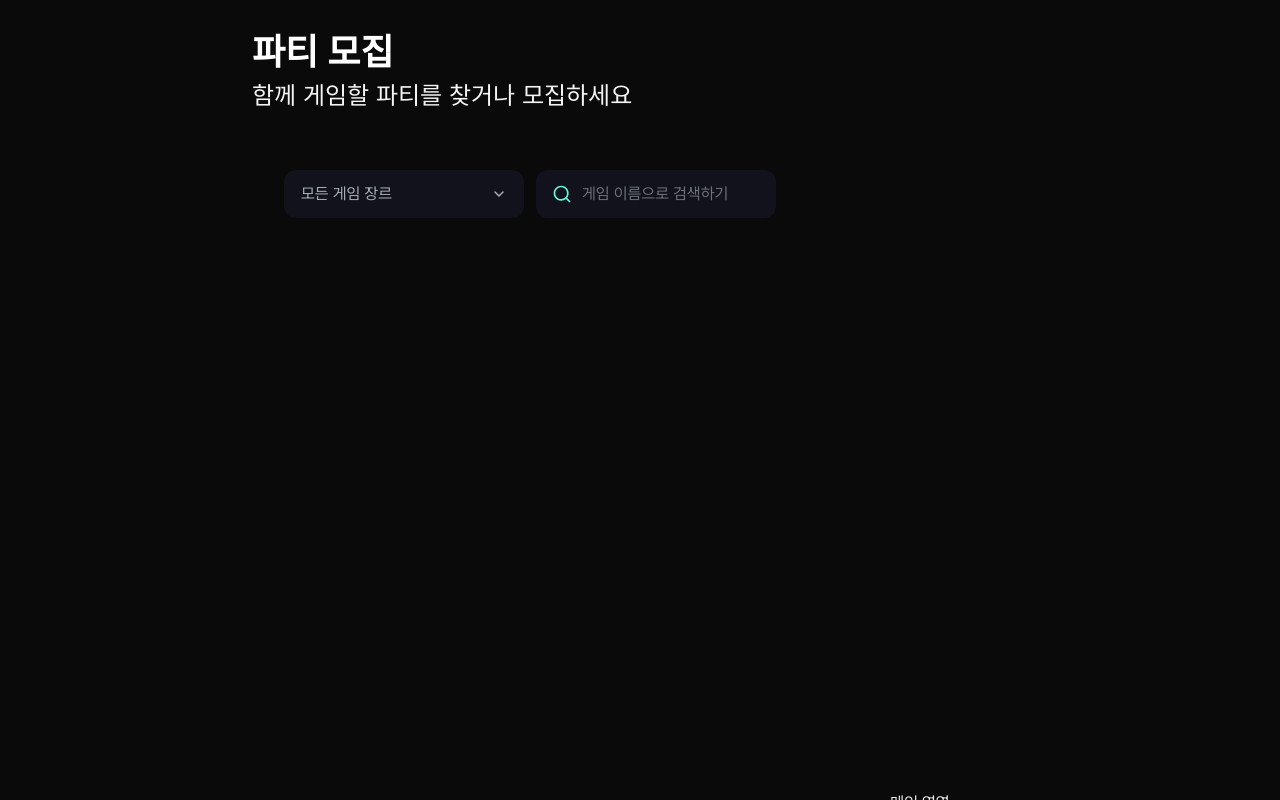
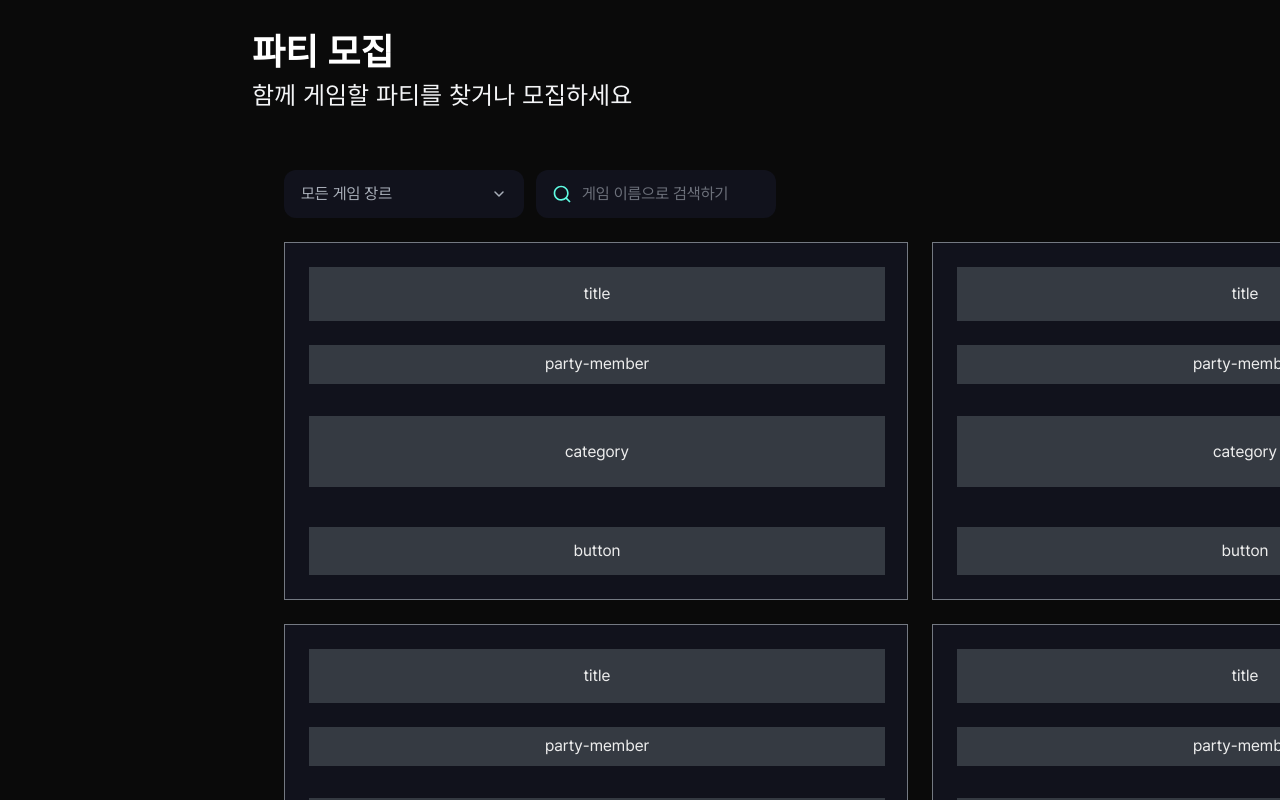
Before and after one commit to szeunkk/ReadyGo, a Next.js app: page /party in a window 1280 px wide. Shown: the top 800 px of the page. Built offline with nearby package versions, Linux system fonts and the light colour scheme.

Commit message:
feat/card

```diff
--- a/src/components/party/index.tsx
+++ b/src/components/party/index.tsx
@@ -59,7 +59,16 @@ export default function Party() {
             </Button>
           </div>
         </div>
-        <div className={styles.mainArea}>메인 영역</div>
+        <div className={styles.mainArea}>
+          {Array.from({ length: 6 }).map((_, index) => (
+            <div key={index} className={styles.card}>
+              <div className={styles.cardTitle}>title</div>
+              <div className={styles.cardPartyMember}>party-member</div>
+              <div className={styles.cardCategory}>category</div>
+              <div className={styles.cardButton}>button</div>
+            </div>
+          ))}
+        </div>
       </div>
     </div>
   );
--- a/src/components/party/styles.module.css
+++ b/src/components/party/styles.module.css
@@ -97,8 +97,61 @@
   width: 1272px;
   height: 1122px;
   display: flex;
-  align-items: center;
-  justify-content: center;
+  flex-wrap: wrap;
   gap: 24px;
   box-sizing: border-box;
 }
+
+.card {
+  width: 624px;
+  height: 358px;
+  padding: 24px;
+  display: flex;
+  flex-direction: column;
+  background-color: var(--color-bg-secondary, #f0f0f0);
+  border: 1px solid var(--color-border-primary, #e0e0e0);
+  box-sizing: border-box;
+}
+
+.cardTitle {
+  width: 576px;
+  height: 54px;
+  display: flex;
+  align-items: center;
+  justify-content: center;
+  background-color: var(--color-bg-tertiary, #e0e0e0);
+  box-sizing: border-box;
+}
+
+.cardPartyMember {
+  width: 576px;
+  height: 40px;
+  margin-top: 24px;
+  display: flex;
+  align-items: center;
+  justify-content: center;
+  background-color: var(--color-bg-tertiary, #e0e0e0);
+  box-sizing: border-box;
+}
+
+.cardCategory {
+  width: 576px;
+  height: 72px;
+  margin-top: 32px;
+  display: flex;
+  align-items: center;
+  justify-content: center;
+  background-color: var(--color-bg-tertiary, #e0e0e0);
+  box-sizing: border-box;
+}
+
+.cardButton {
+  width: 576px;
+  height: 48px;
+  margin-top: 40px;
+  display: flex;
+  align-items: center;
+  justify-content: center;
+  background-color: var(--color-bg-tertiary, #e0e0e0);
+  box-sizing: border-box;
+}
```
Also changed, not shown: src/components/party/prompts/prompt.101.wireframe.txt, src/components/party/prompts/prompt.201.ui.search.txt.
